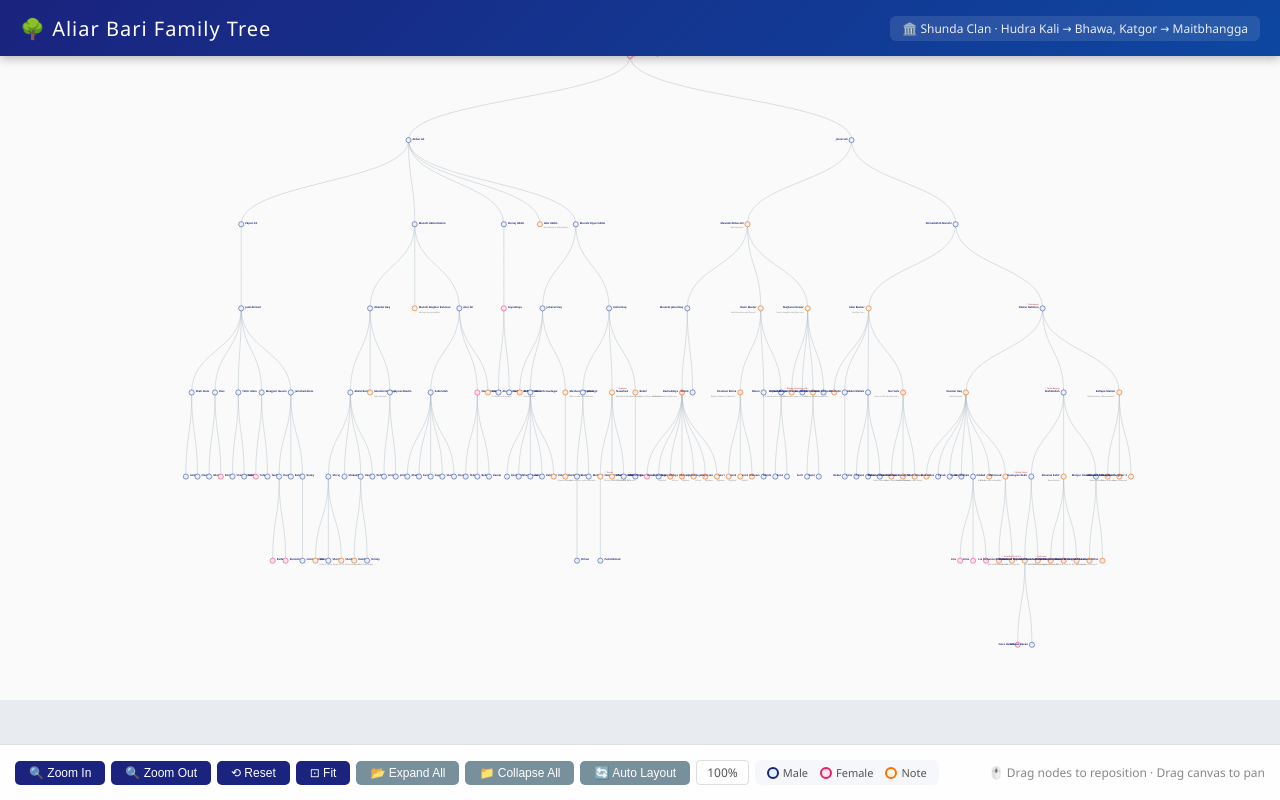
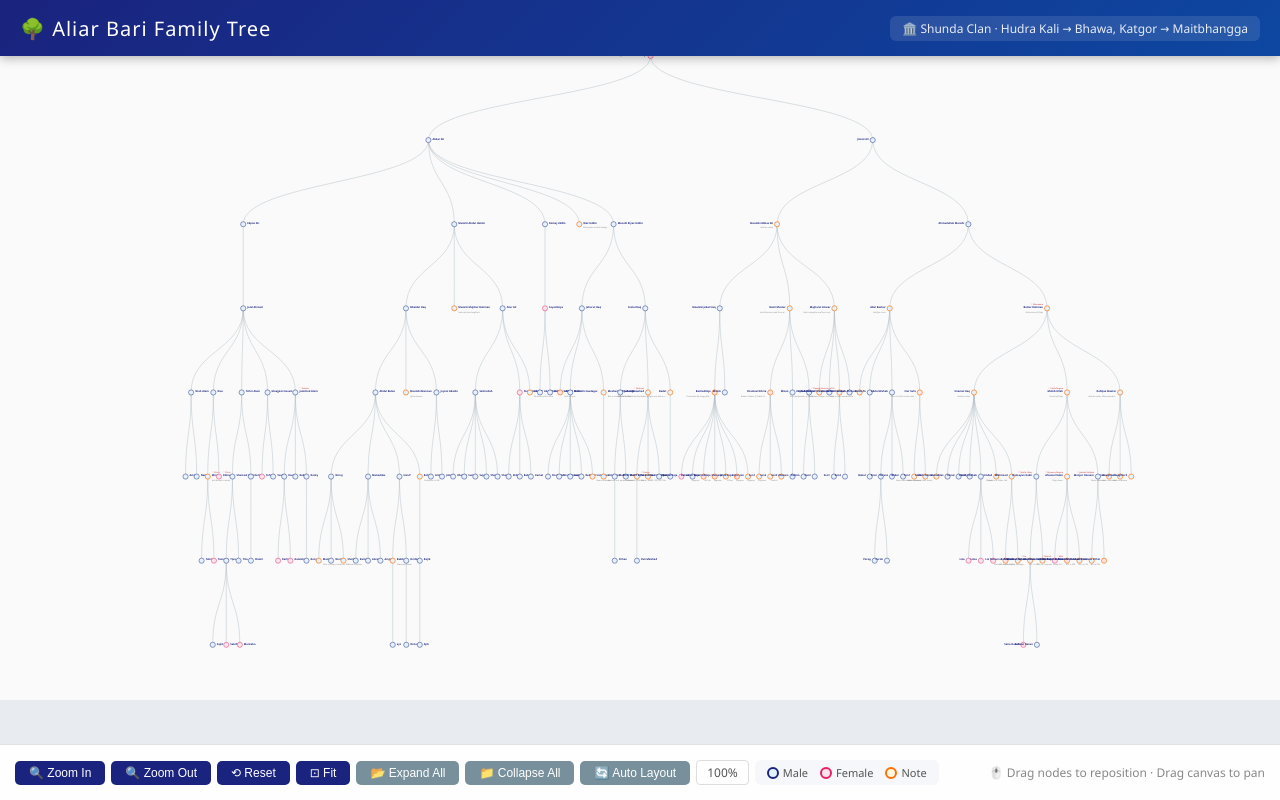
Before and after one commit to miraz173/miraz173.github.io, a website: page AliarBariFamilyTree.html in a window 1280 px wide. Drawn offline with nearby package versions, Linux system fonts and the light colour scheme.

Commit message:
Update family tree details and titles

```diff
--- a/AliarBariFamilyTree.html
+++ b/AliarBariFamilyTree.html
@@ -3,7 +3,7 @@
 <head>
     <meta charset="UTF-8" />
     <meta name="viewport" content="width=device-width, initial-scale=1.0"/>
-    <title>Jomidar Family Tree - Fullscreen</title>
+    <title>Aliya Family Tree - Fullscreen</title>
     <script src="https://d3js.org/d3.v7.min.js">
     </script>
     <style>
@@ -351,7 +351,7 @@
         // ============================================================
         const familyData = {
             "name": "Jomidar Nannu Raja",
-            "spouse": "Aleya",
+            "spouse": "Aliya",
             "clan": "Shunda",
             "origin": "Maitbhangga",
             "children": [{
@@ -369,14 +369,38 @@
                         }, {
                             "name": "Ilias",
                             "children": [
-                                { "name": "Mintu" },
-                                { "name": "Kibria" }
+                                { "name": "Mintu",
+                                    "note": "Was beaten to death",
+                                    "spouse": "Shirin",
+                                    "children": [
+                                        { "name": "Tahsin" },
+                                        { "name": "Tasnuba" }
+                                    ]
+                                 },
+                                { "name": "Kibria",
+                                    "spouse": "Shirin"
+                                }
                             ]
                         }, {
                             "name": "Tofsir Alam",
                             "children": [
-                                { "name": "Shamsul Alam" },
-                                { "name": "Selim" }
+                                { "name": "Shamsul Alam",
+                                    "children": [
+                                        { "name": "Tipu",
+                                            "children": [
+                                                { "name": "Sajid" },
+                                                { "name": "Sabiha" },
+                                                { "name": "Muntaha" }
+                                            ]
+                                         },
+                                        { "name": "Titu" }
+                                    ]
+                                 },
+                                { "name": "Selim",
+                                    "children": [
+                                        { "name": "Shakil" }
+                                    ]
+                                 }
                             ]
                         }, {
                             "name": "Muajjam Husain",
@@ -386,6 +410,7 @@
                             ]
                         }, {
                             "name": "Jamshed Alam",
+                            "spouse": "Kulsum",
                             "children": [
                                 {
                                     "name": "Rasel",
@@ -398,7 +423,7 @@
                                 {
                                     "name": "Rocky",
                                     "children": [
-                                        { "name": "Unknown Son" }
+                                        { "name": "Rony" }
                                     ]
                                  }
                             ]
@@ -418,13 +443,23 @@
                                         { "name": "Shoikot", "note": "Marine Engineer" }
                                     ]
                                  },
-                                { "name": "Mukaddes" },
+                                { "name": "Mukaddes",
+                                    "children": [
+                                        {"name": "Kamrul"},
+                                        {"name": "Akram"},
+                                        {"name": "Amjad"}
+                                    ]
+                                },
                                 { "name": "Hanif",
                                     "children": [
-                                        { "name": "Rakib", "note": "Pharmacy owner" },
-                                        { "name": "Hridoy" }
+                                        { "name": "Rakib", "note": "Pharmacy owner", "children": [{"name": "xyz"}] },
+                                        { "name": "Hridoy", "children": [{"name": "Ontor"}] }
                                     ] },
-                                { "name": "Rohim"
+                                { "name": "Rohim",
+                                    "note": "Contractor in UAE",
+                                    "children": [
+                                        { "name": "Rajib", "children": [{"name": "Ajib"}] }
+                                    ]
                                 }
                             ]
                         }, {
@@ -508,7 +543,7 @@
                         "children": [{
                             "name": "Jahangir",
                             "children": [
-                                { "name": "Mehdi",
+                                { "name": "Mehedi",
                                     "children": [
                                         { "name": "Orhan" }
                                     ]
@@ -520,7 +555,7 @@
                             "spouse": "Shahnaz",
                             "note": "Worked at Education Board, Sandwip branch",
                             "children": [
-                                { "name": "Newaz Nishad",
+                                { "name": "Newaz Shorif Nishad",
                                     "spouse": "Doctor",
                                     "children": [
                                         { "name": "PutraNishad" }
@@ -559,7 +594,7 @@
                                 { "name": "Jahid Doja", "note": "B.Com" },
                                 { "name": "Doja Lion", "note": "Engineer" }
                             ],
-                            "note": "Had seven sons and five daughters"
+                            "note": "Prominent left wing politician. Had seven sons and five daughters"
                         }, {
                             "name": "Manik"
                         }]
@@ -620,7 +655,12 @@
                         }, {
                             "name": "Abdul Wahab",
                             "children": [
-                                { "name": "Firoz" },
+                                { "name": "Firoz",
+                                    "children": [
+                                        { "name": "Porag" },
+                                        { "name": "Formi" }
+                                    ]
+                                 },
                                 { "name": "Parvez" },
                                 { "name": "Babor" }
                             ]
@@ -628,14 +668,14 @@
                             "name": "Nur Safa",
                             "note": "Lives in USA, has two sons and a daughter",
                             "children": [
-                                { "name": "Unknown Son 1", "note": "Name unknown" },
-                                { "name": "Unknown Son 2", "note": "Name unknown" },
-                                { "name": "Unknown Daughter", "note": "Name unknown" }
+                                { "name": "Son1", "note": "Name unknown" },
+                                { "name": "Son2", "note": "Name unknown" }
                             ]
                         }],
                         "note": "Had four sons"
                     }, {
                         "name": "Bozlur Rahman",
+                        "note": "Helmsman of Ships",
                         "spouse": "Monowara",
                         "children": [{
                             "name": "Enamul Haq",
@@ -659,20 +699,21 @@
                                         { "name": "Tamanna", "note": "Married" },
                                         { "name": "Masum", "note": "Lives in UAE" }
                                     ],
-                                    "note": "Had a son and a daughter"
+                                    "note": "Carpenter in Shiber Hat."
                                 }
                             ],
                             "children_count": 7
                         }, {
-                            "name": "Mahibullah",
+                            "name": "Mohib Ullah",
+                            "note": "Stuard of Ships",
                             "spouse": "Fazila Begum",
                             "children": [{
                                 "name": "Humayun Kabir",
                                 "spouse": "Nilufar Akter",
                                 "children": [{
                                     "name": "Robiul Hasan Nipun",
-                                    "note": "BSc in Mechanical Engineering, Deputy Manager at NPCBL.",
-                                    "spouse": "Nowshin Ibnat Ira",
+                                    "note": "BSc in ME, Deputy Manager at NPCBL.",
+                                    "spouse": "Ira",
                                     "children": [
                                         { "name": "Saira Hasan" },
                                         { "name": "Safwan Hasan"}
@@ -683,26 +724,28 @@
                                 }],
                             }, {
                                 "name": "Ahsanul Kabir",
+                                "spouse": "Mymuna Begum",
                                 "children": [
-                                    { "name": "Shobnom Sultana Ria", "note": "Lives in Narayanganj", "spouse": "Unknown" },
-                                    { "name": "Abdur Rahman Riaz", "note": "MSc in Computer Vision, BSc in CSE. Lives in S.Korea" },
-                                    { "name": "Minhajur Rahman Minhaj", "note": "BSc in Nutrition & Food Engineering" }
+                                    { "name": "Shobnom Sultana Ria", "spouse": "Masud" },
+                                    { "name": "Abdur Rahman Riaz", "note": "MSc in Computer Vision, BSc in CSE. Lives in S.Korea", "spouse": "Mitu" },
+                                    { "name": "Minhajur Rahman Minhaz", "note": "BSc in NFE" }
                                 ],
-                                "note": "Businessman"
+                                "note": "Shop Owner"
                             }, {
                                 "name": "Monjur Hossain",
+                                "spouse": "Jobaida Siddiqa",
                                 "children": [
                                     { "name": "Hamidur Rahman Turaz", "note": "BSc in CSE" },
-                                    { "name": "Sadia Sultana Othoi", "note": "BSc in Geography & Environmental Science" }
+                                    { "name": "Sadia Sultana Othoi", "note": "BSc in GES" }
                                 ],
                             }]
                         }, {
                             "name": "Rafique Master",
                             "note": "Had two wives. Was wounded in swordfight.",
                             "children": [
-                                { "name": "Unknown Son", "note": "Name unknown" },
-                                { "name": "Unknown Daughter 1", "note": "Name unknown" },
-                                { "name": "Unknown Daughter 2", "note": "Name unknown" }
+                                { "name": "Son", "note": "Name unknown" },
+                                { "name": "Daughter1", "note": "Name unknown" },
+                                { "name": "Daughter2", "note": "Name unknown" }
                             ]
                         }]
                     }]
```
